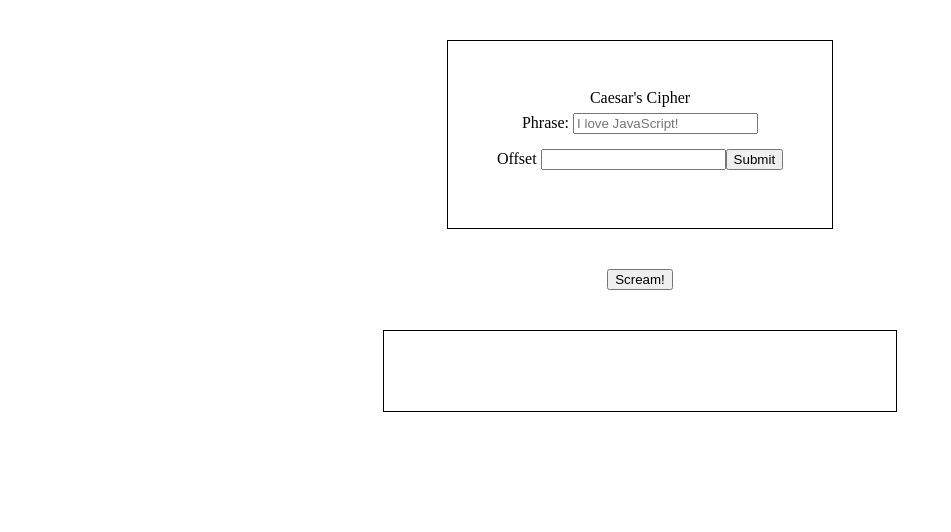
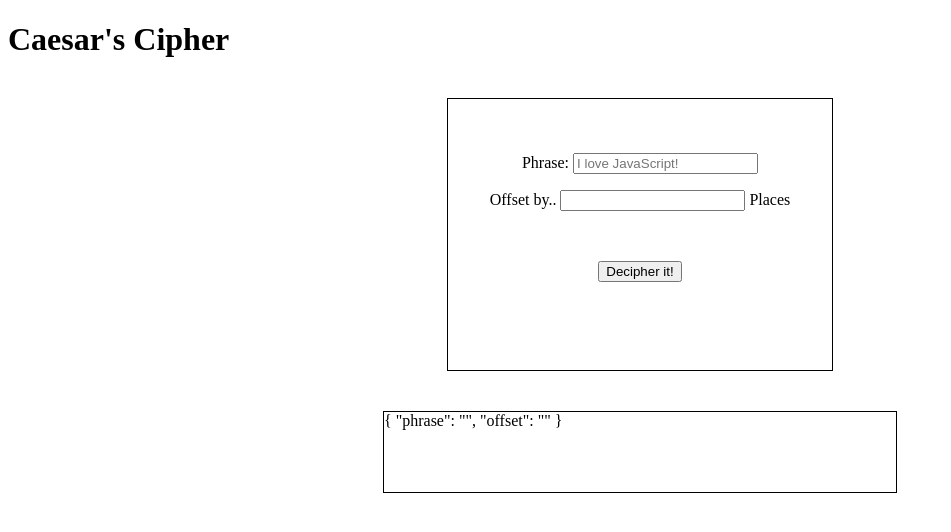
Before and after one commit to srsexton94/caesars-cipher, an Angular app in the folder client/: page / in a window 1280 px wide. Shown: the top 532 px of the page, without its empty margins (0-951 px from the left). Built offline with nearby package versions, Linux system fonts and the light colour scheme.

Commit message:
Edit form in App component for data binding
Use ngForm module and add both `ngModel` and name attributes to inpus
in order to retrieve the form values dynamically

```diff
--- a/client/src/app/app.component.html
+++ b/client/src/app/app.component.html
@@ -1,20 +1,25 @@
 <main class="toolbar" role="banner">
-  <form>
-      <legend>Caesar's Cipher</legend>
+  <h1>Caesar's Cipher</h1>
+
+  <form #cipherForm="ngForm">
+
     <fieldset>
       <label>Phrase:
-          <input type="text" placeholder="I love JavaScript!">
+        <input type="text" ngModel name="phrase" placeholder="I love JavaScript!">
       </label>
     </fieldset>
+
     <fieldset>
-        <label>Offset
-          <input type="number">
+      <label>Offset by..
+        <input type="number" ngModel name="offset">  Places
       </label>
-        <input type="submit">
     </fieldset>
+
+    <button type="submit">Decipher it!</button>
   </form>
-    <button (click)="getFormFields()">Scream!</button>
+
   <section class="display">
-      {{ decodedPhrase }}
+    {{ cipherForm.value | json }}
   </section>
+
 </main>
--- a/client/src/app/app.component.ts
+++ b/client/src/app/app.component.ts
@@ -9,10 +9,12 @@ export class AppComponent {
   title = 'caesars-cipher';
 
   decodedPhrase: string = '';
+  phrase: string = '';
+  offset: number = 0;
 
   constructor() { }
 
-  getFormFields() {
-    this.decodedPhrase += 'a'
+  decipher() {
+    this.decodedPhrase = this.phrase + this.offset
   }
 }
--- a/client/src/app/app.module.ts
+++ b/client/src/app/app.module.ts
@@ -1,14 +1,17 @@
 import { BrowserModule } from '@angular/platform-browser';
 import { NgModule } from '@angular/core';
+import { FormsModule } from '@angular/forms';
 
 import { AppComponent } from './app.component';
+
 
 @NgModule({
   declarations: [
     AppComponent
   ],
   imports: [
-    BrowserModule
+    BrowserModule,
+    FormsModule
   ],
   providers: [],
   bootstrap: [AppComponent]
```
Lines whose indentation alone changed are shown as unchanged.
